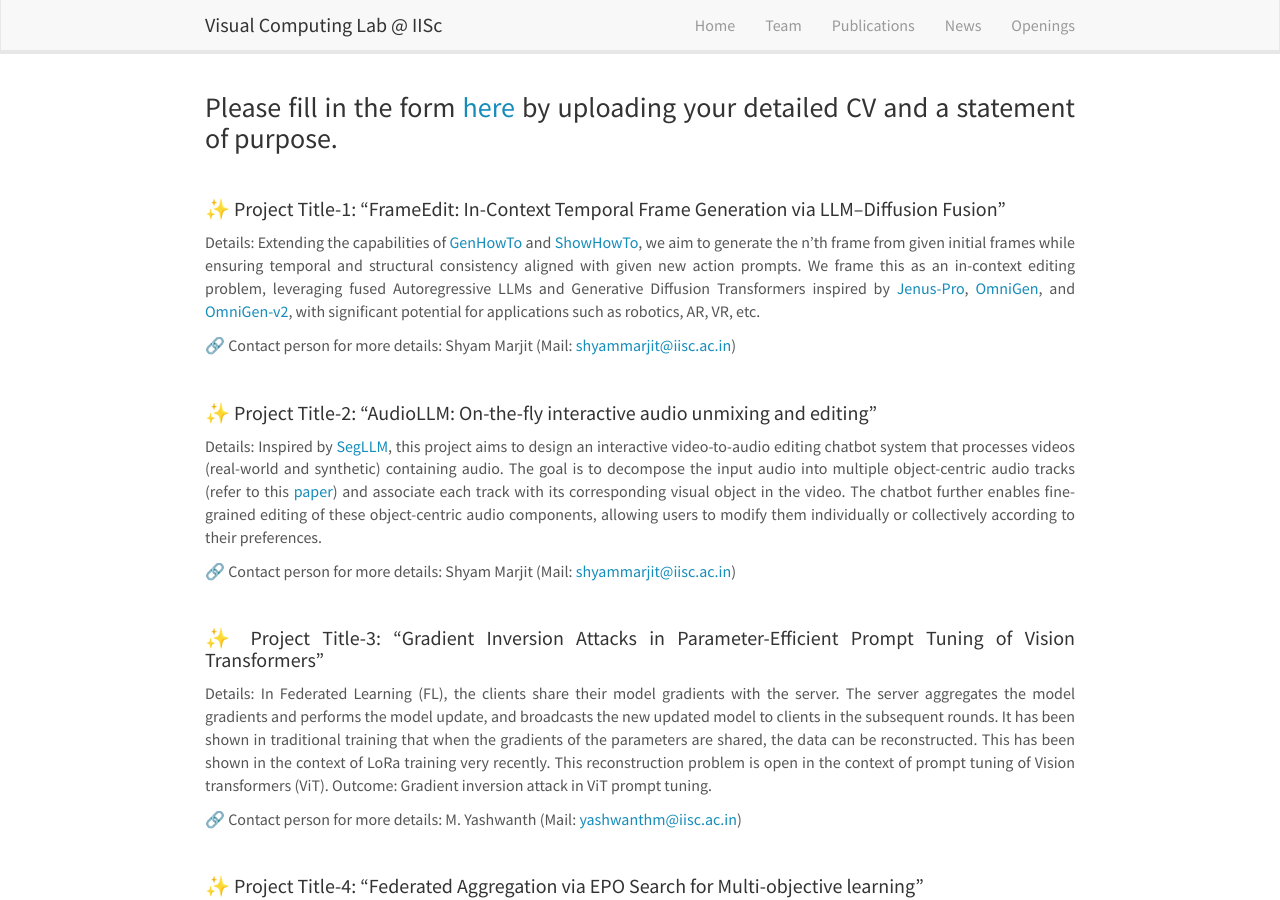
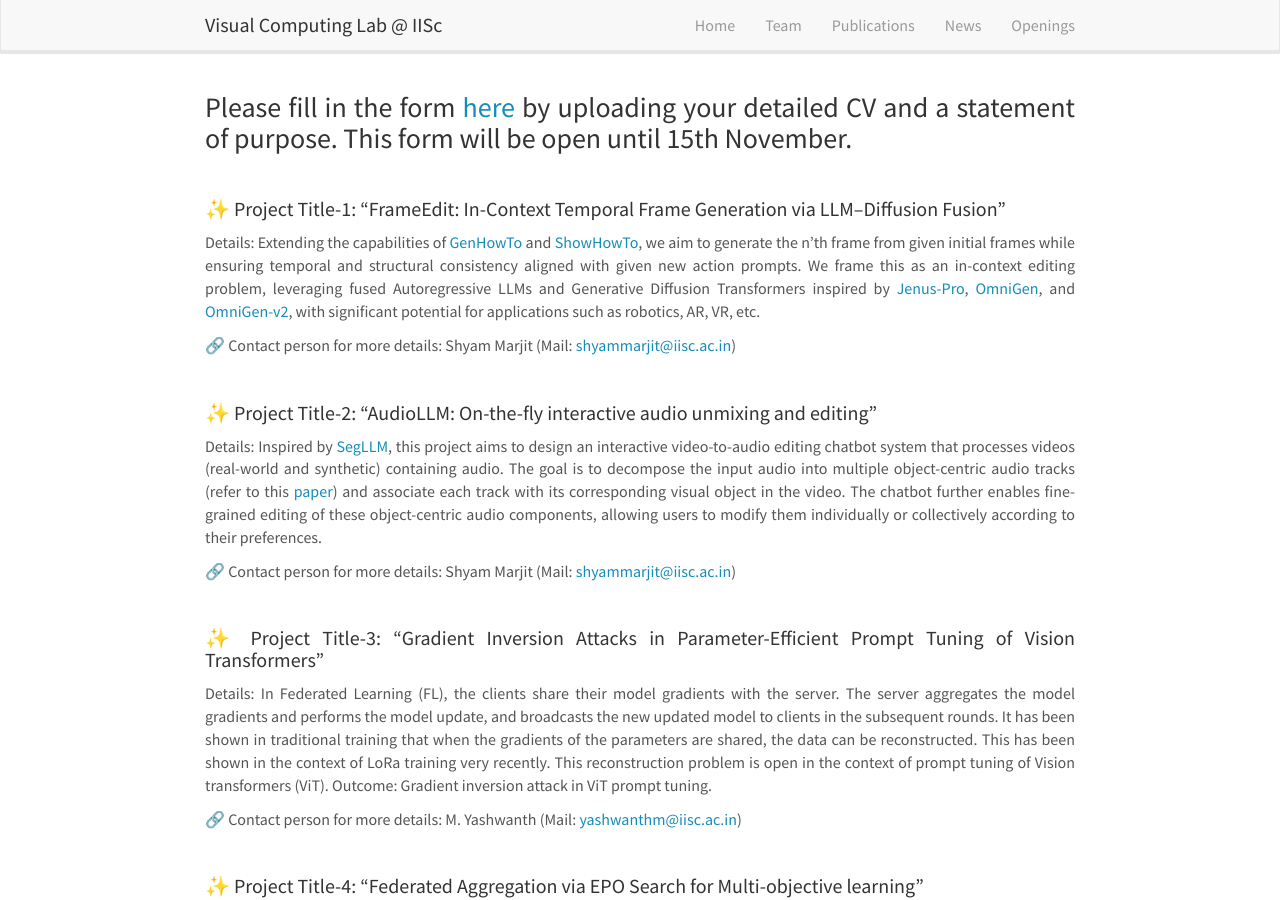
Before and after one commit to vcl-iisc/vclab-website, a Jekyll site: the page built from _pages/mtech_projects.md, in a window 1280 px wide and 900 px high. Built offline with Jekyll 4.4.1, drawn with Linux system fonts in a browser that asks for light colours; nearby versions of some CDN libraries.

Commit message:
Update mtech_projects.md
Added a deadline to the MTech project page.

```diff
--- a/_pages/mtech_projects.md
+++ b/_pages/mtech_projects.md
@@ -6,7 +6,7 @@ sitemap: false
 permalink: /mtech_projects/
 ---
 
-### Please fill in the form [here](https://forms.gle/jCFfV8u8tSPtGGd36) by uploading your detailed CV and a statement of purpose.
+### Please fill in the form [here](https://forms.gle/jCFfV8u8tSPtGGd36) by uploading your detailed CV and a statement of purpose. This form will be open until 15th November.
 
 <br>
 
```
